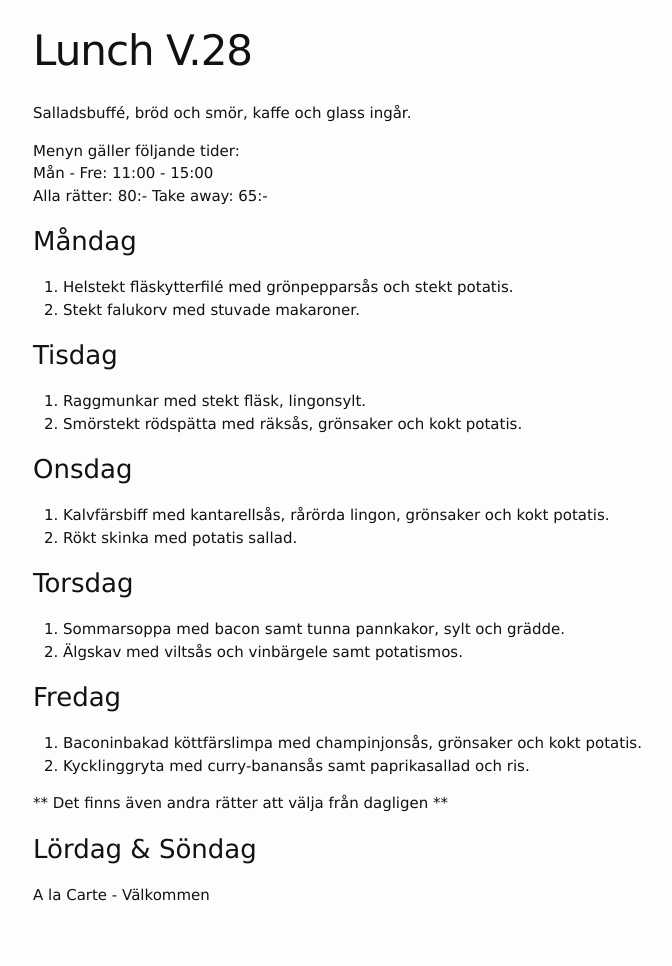
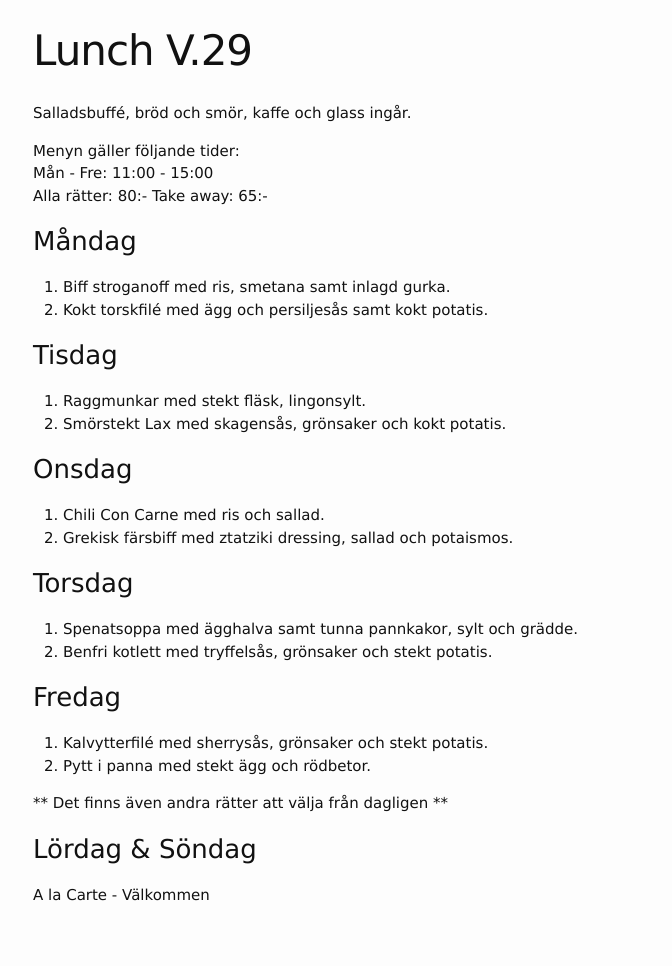
Before and after one commit to FarInn62/farinn62.github.io, a Jekyll site: the page built from lunch.md, in a window 1280 px wide. Shown: the whole page, without its empty margins (237-909 px from the left). Built offline with Jekyll 4.4.1, drawn with Linux system fonts in a browser that asks for light colours.

Commit message:
Update lunch.md

```diff
--- a/lunch.md
+++ b/lunch.md
@@ -1,6 +1,6 @@
 ---
 layout: foodmenu
-title: Lunch V.28
+title: Lunch V.29
 permalink: /lunch/
 published: true
 ---
@@ -12,29 +12,29 @@ Alla rätter: 80:- Take away: 65:-
 
 ### Måndag
 
-1. Helstekt fläskytterfilé med grönpepparsås och stekt potatis.
-2. Stekt falukorv med stuvade makaroner.
+1. Biff stroganoff med ris, smetana samt inlagd gurka.
+2. Kokt torskfilé med ägg och persiljesås samt kokt potatis.
 
 ### Tisdag
 
 1. Raggmunkar med stekt fläsk, lingonsylt.
-2. Smörstekt rödspätta med räksås, grönsaker och kokt potatis.
+2. Smörstekt Lax med skagensås, grönsaker och kokt potatis.
 
 
 ### Onsdag
 
-1. Kalvfärsbiff med kantarellsås, rårörda lingon, grönsaker och kokt potatis.
-2. Rökt skinka med potatis sallad.
+1. Chili Con Carne med ris och sallad.
+2. Grekisk färsbiff med ztatziki dressing, sallad och potaismos.
 
 ### Torsdag
 
-1. Sommarsoppa med bacon samt tunna pannkakor, sylt och grädde.
-2. Älgskav med viltsås och vinbärgele samt potatismos.
+1. Spenatsoppa med ägghalva samt tunna pannkakor, sylt och grädde.
+2. Benfri kotlett med tryffelsås, grönsaker och stekt potatis.
 
 ### Fredag
 
-1. Baconinbakad köttfärslimpa med champinjonsås, grönsaker och kokt potatis.
-2. Kycklinggryta med curry-banansås samt paprikasallad och ris.
+1. Kalvytterfilé med sherrysås, grönsaker och stekt potatis.
+2. Pytt i panna med stekt ägg och rödbetor.
 
 ** Det finns även andra rätter att välja från dagligen **
 
```
